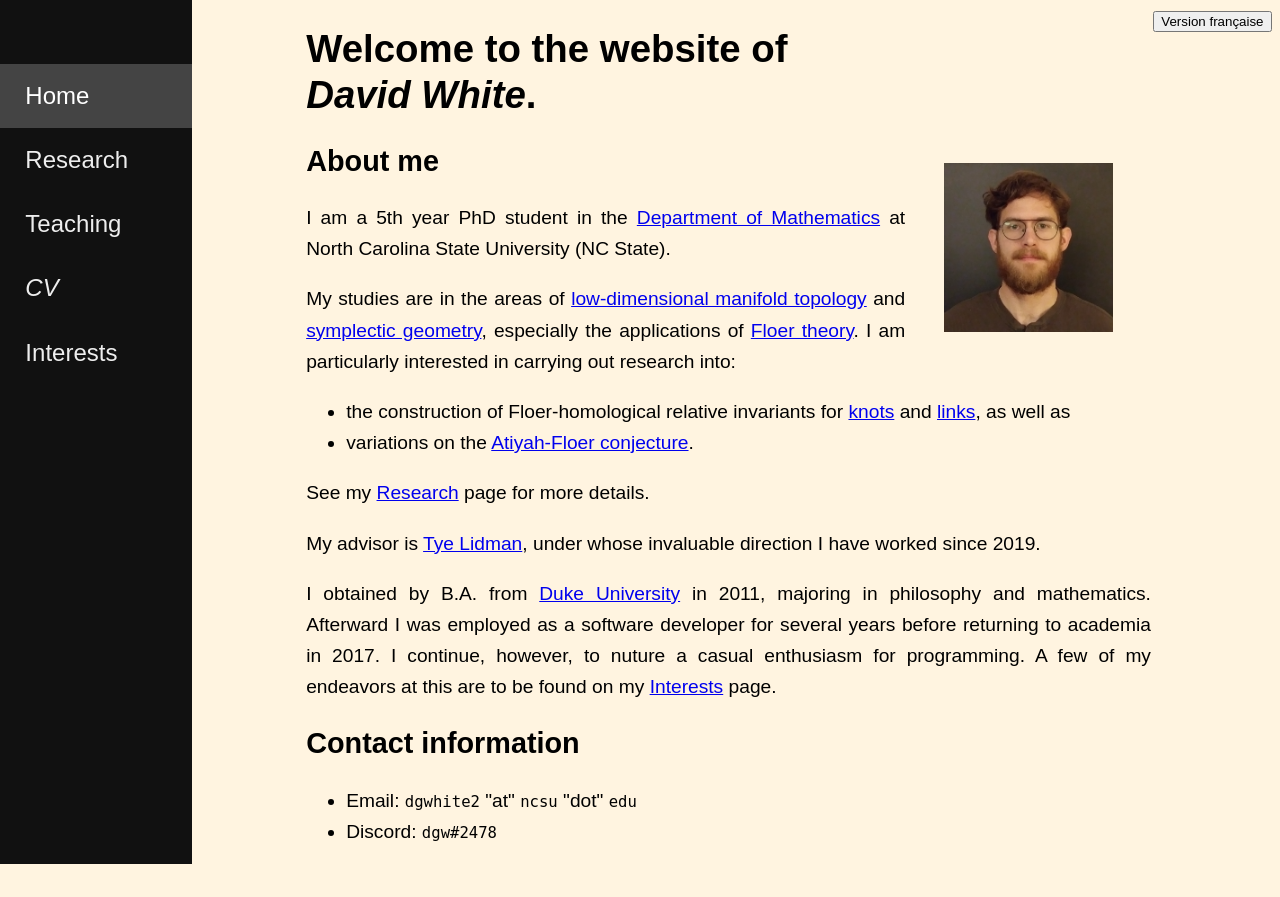
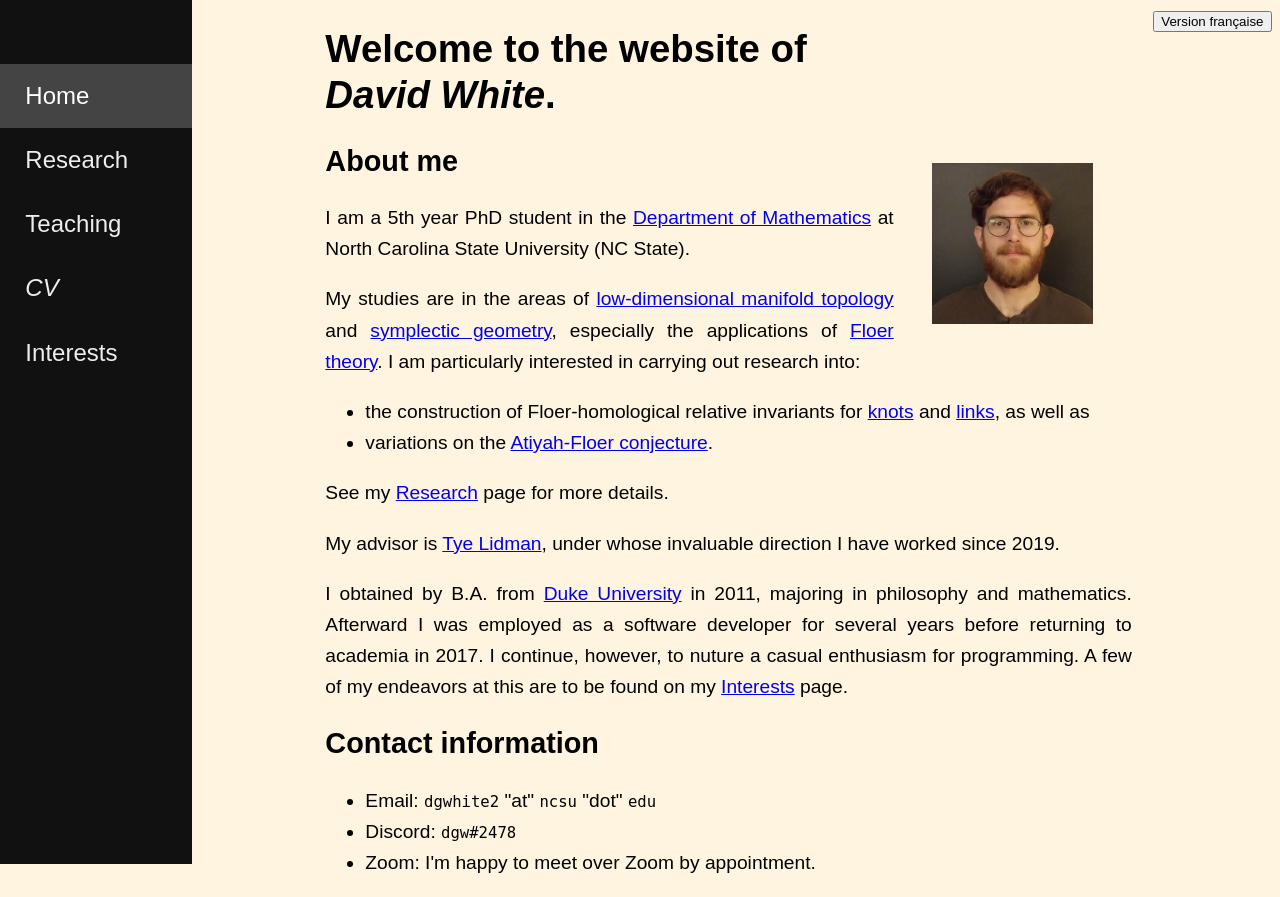
Before and after one commit to dave-white/dave-white.github.io, a PHP site: page / in a window 1280 px wide. Before the commit the page ends 864 px from the top, so only its background shows below. Run offline with PHP 8.4, Linux system fonts and the light colour scheme.

Commit message:
Add Zoom contact remark

```diff
--- a/head.html
+++ b/head.html
@@ -37,7 +37,7 @@
 
     #main {
       margin: 0 4em;
-      max-width: 44em;
+      max-width: 42em;
       padding-left: 15%; /* Top padding = 0, left & right = 43m */
       margin: auto;
     }
--- a/index.html
+++ b/index.html
@@ -153,6 +153,7 @@
     <ul>
       <li>Email: <code>dgwhite2</code> "at" <code>ncsu</code> "dot" <code>edu</code></li>
       <li>Discord: <code>dgw#2478</code></li>
+      <li>Zoom: I'm happy to meet over Zoom by appointment.
     </ul>
   </div>
 </body>
--- a/index.php
+++ b/index.php
@@ -35,6 +35,7 @@ include 'side-nav.php';
     <ul>
       <li>Email: <code>dgwhite2</code> "at" <code>ncsu</code> "dot" <code>edu</code></li>
       <li>Discord: <code>dgw#2478</code></li>
+      <li>Zoom: I'm happy to meet over Zoom by appointment.
     </ul>
   </div>
 </body>
```
